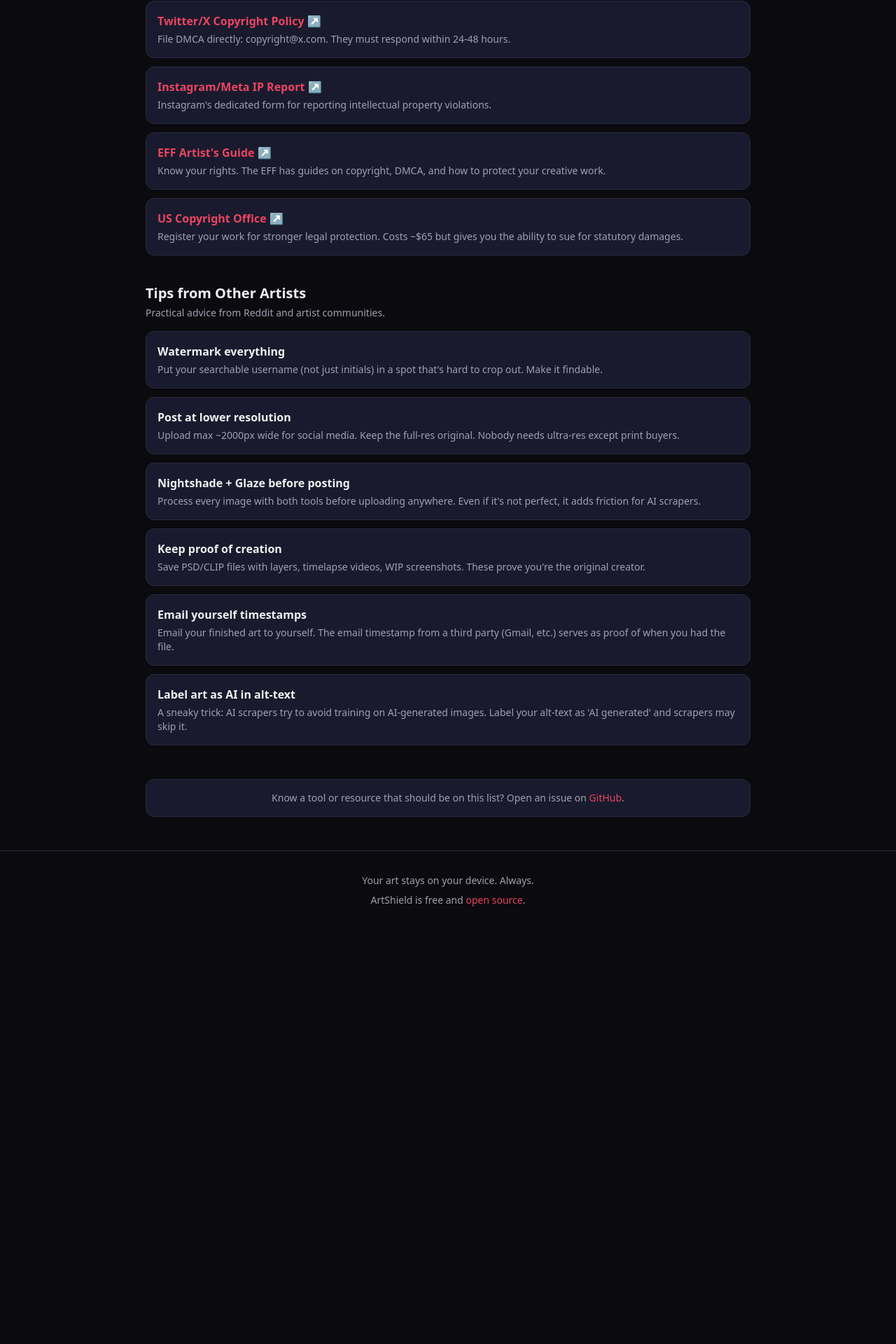
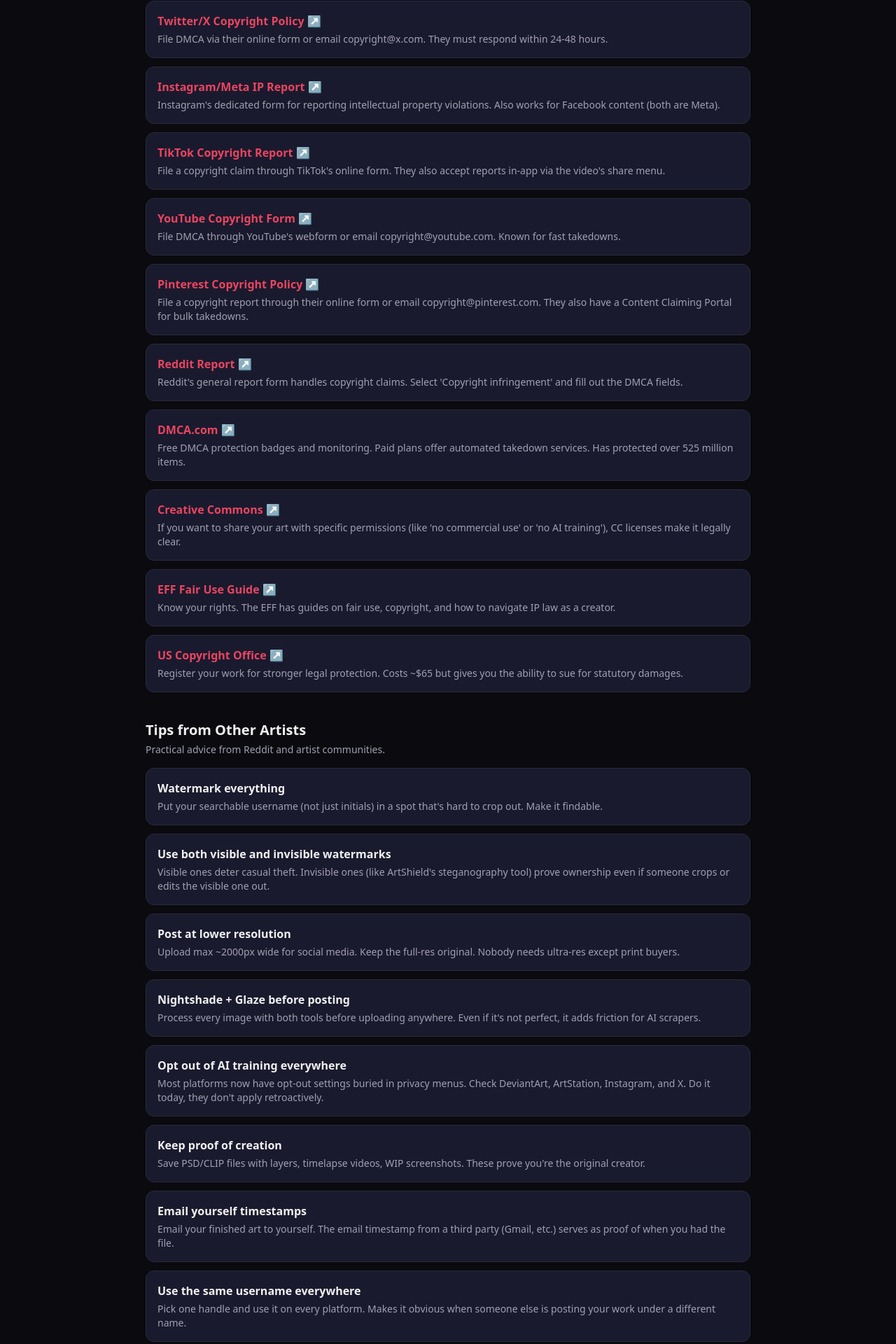
Before and after one commit to LAZERAI/art-shield, a Next.js app: page /resources in a window 1280 px wide. Shown: the part 2671-4591 px from the top of the page at 70% size. Before the commit the page ends 3999 px from the top, so only its background shows below. Built offline with nearby package versions, Linux system fonts and the light colour scheme.

Commit message:
expand Legal/DMCA and Tips sections, add platform form links to DMCA generator

```diff
--- a/src/app/dmca/page.js
+++ b/src/app/dmca/page.js
@@ -2,11 +2,12 @@
 import { useState } from "react";
 
 const PLATFORMS = [
-  { id: "twitter", label: "Twitter / X", email: "copyright@x.com" },
-  { id: "instagram", label: "Instagram / Facebook", email: "ip@fb.com" },
-  { id: "tiktok", label: "TikTok", email: "copyright@tiktok.com" },
-  { id: "youtube", label: "YouTube", email: "Use YouTube's online DMCA form" },
-  { id: "reddit", label: "Reddit", email: "Use Reddit's online DMCA form at reddit.com/report" },
+  { id: "twitter", label: "Twitter / X", email: "copyright@x.com", form: "https://help.twitter.com/forms/ipi" },
+  { id: "instagram", label: "Instagram / Facebook", email: "ip@fb.com", form: "https://help.instagram.com/contact/552695131608132" },
+  { id: "tiktok", label: "TikTok", email: "copyright@tiktok.com", form: "https://www.tiktok.com/legal/report/Copyright" },
+  { id: "youtube", label: "YouTube", email: "copyright@youtube.com", form: "https://www.youtube.com/copyright_complaint_form" },
+  { id: "pinterest", label: "Pinterest", email: "copyright@pinterest.com", form: "https://www.pinterest.com/about/copyright/dmca-pin/" },
+  { id: "reddit", label: "Reddit", email: "Use reddit.com/report", form: "https://www.reddit.com/report" },
   { id: "other", label: "Other (generic)", email: "Find the platform's DMCA/copyright contact" },
 ];
 
@@ -134,7 +135,12 @@
                   <option key={p.id} value={p.id}>{p.label}</option>
                 ))}
               </select>
-              <p className="text-xs text-[var(--muted)] mt-1">Send to: {platform.email}</p>
+              <p className="text-xs text-[var(--muted)] mt-1">
+                Send to: {platform.email}
+                {platform.form && (
+                  <> | <a href={platform.form} target="_blank" rel="noopener noreferrer" className="text-[var(--accent)] hover:underline">Online form ↗</a></>
+                )}
+              </p>
             </div>
             <div>
               <label className="block text-sm text-[var(--muted)] mb-1">Artwork Title</label>
--- a/src/app/resources/page.js
+++ b/src/app/resources/page.js
@@ -130,17 +130,47 @@
       {
         name: "Twitter/X Copyright Policy",
         url: "https://help.x.com/en/rules-and-policies/copyright-policy",
-        desc: "File DMCA directly: copyright@x.com. They must respond within 24-48 hours.",
+        desc: "File DMCA via their online form or email copyright@x.com. They must respond within 24-48 hours.",
       },
       {
         name: "Instagram/Meta IP Report",
         url: "https://help.instagram.com/contact/552695131608132",
-        desc: "Instagram's dedicated form for reporting intellectual property violations.",
+        desc: "Instagram's dedicated form for reporting intellectual property violations. Also works for Facebook content (both are Meta).",
       },
       {
-        name: "EFF Artist's Guide",
+        name: "TikTok Copyright Report",
+        url: "https://www.tiktok.com/legal/report/Copyright",
+        desc: "File a copyright claim through TikTok's online form. They also accept reports in-app via the video's share menu.",
+      },
+      {
+        name: "YouTube Copyright Form",
+        url: "https://support.google.com/youtube/answer/2807622",
+        desc: "File DMCA through YouTube's webform or email copyright@youtube.com. Known for fast takedowns.",
+      },
+      {
+        name: "Pinterest Copyright Policy",
+        url: "https://policy.pinterest.com/en/copyright",
+        desc: "File a copyright report through their online form or email copyright@pinterest.com. They also have a Content Claiming Portal for bulk takedowns.",
+      },
+      {
+        name: "Reddit Report",
+        url: "https://www.reddit.com/report",
+        desc: "Reddit's general report form handles copyright claims. Select 'Copyright infringement' and fill out the DMCA fields.",
+      },
+      {
+        name: "DMCA.com",
+        url: "https://www.dmca.com/",
+        desc: "Free DMCA protection badges and monitoring. Paid plans offer automated takedown services. Has protected over 525 million items.",
+      },
+      {
+        name: "Creative Commons",
+        url: "https://creativecommons.org/licenses/",
+        desc: "If you want to share your art with specific permissions (like 'no commercial use' or 'no AI training'), CC licenses make it legally clear.",
+      },
+      {
+        name: "EFF Fair Use Guide",
         url: "https://www.eff.org/issues/intellectual-property",
-        desc: "Know your rights. The EFF has guides on copyright, DMCA, and how to protect your creative work.",
+        desc: "Know your rights. The EFF has guides on fair use, copyright, and how to navigate IP law as a creator.",
       },
       {
         name: "US Copyright Office",
@@ -158,6 +188,10 @@
         desc: "Put your searchable username (not just initials) in a spot that's hard to crop out. Make it findable.",
       },
       {
+        name: "Use both visible and invisible watermarks",
+        desc: "Visible ones deter casual theft. Invisible ones (like ArtShield's steganography tool) prove ownership even if someone crops or edits the visible one out.",
+      },
+      {
         name: "Post at lower resolution",
         desc: "Upload max ~2000px wide for social media. Keep the full-res original. Nobody needs ultra-res except print buyers.",
       },
@@ -166,12 +200,32 @@
         desc: "Process every image with both tools before uploading anywhere. Even if it's not perfect, it adds friction for AI scrapers.",
       },
       {
+        name: "Opt out of AI training everywhere",
+        desc: "Most platforms now have opt-out settings buried in privacy menus. Check DeviantArt, ArtStation, Instagram, and X. Do it today, they don't apply retroactively.",
+      },
+      {
         name: "Keep proof of creation",
         desc: "Save PSD/CLIP files with layers, timelapse videos, WIP screenshots. These prove you're the original creator.",
       },
       {
         name: "Email yourself timestamps",
         desc: "Email your finished art to yourself. The email timestamp from a third party (Gmail, etc.) serves as proof of when you had the file.",
+      },
+      {
+        name: "Use the same username everywhere",
+        desc: "Pick one handle and use it on every platform. Makes it obvious when someone else is posting your work under a different name.",
+      },
+      {
+        name: "Set up Google Alerts for your name",
+        desc: "Go to google.com/alerts and add your artist name and username. You'll get email notifications when your name appears on new pages.",
+      },
+      {
+        name: "Keep a portfolio site you control",
+        desc: "Social platforms come and go. A personal site (even a free Carrd or Neocities page) is the one place you fully own and can always link to as proof.",
+      },
+      {
+        name: "Split commission sheets into cropped previews",
+        desc: "Don't post full-resolution commission examples. Crop them, add your watermark, and link to your portfolio for the full versions.",
       },
       {
         name: "Label art as AI in alt-text",
```
